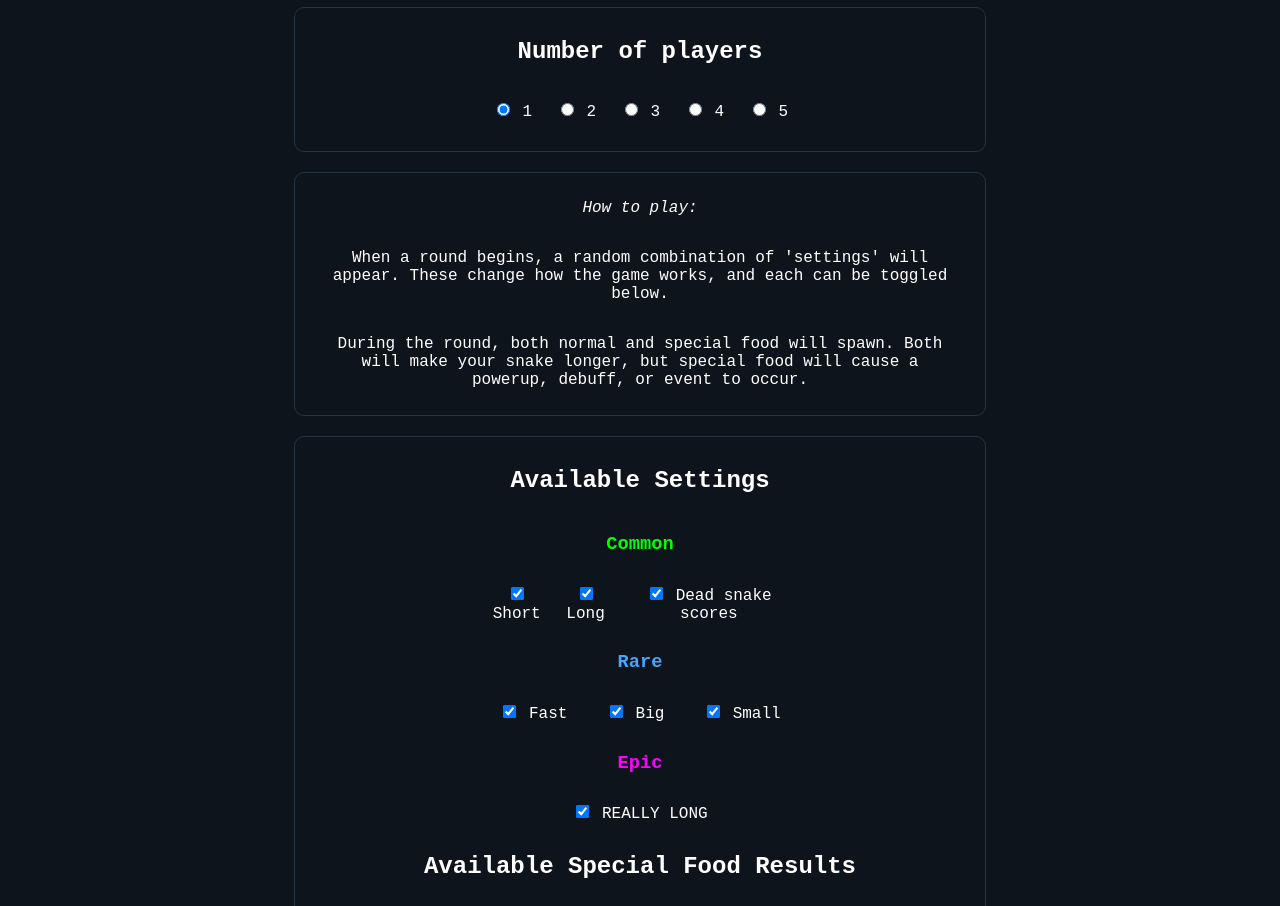
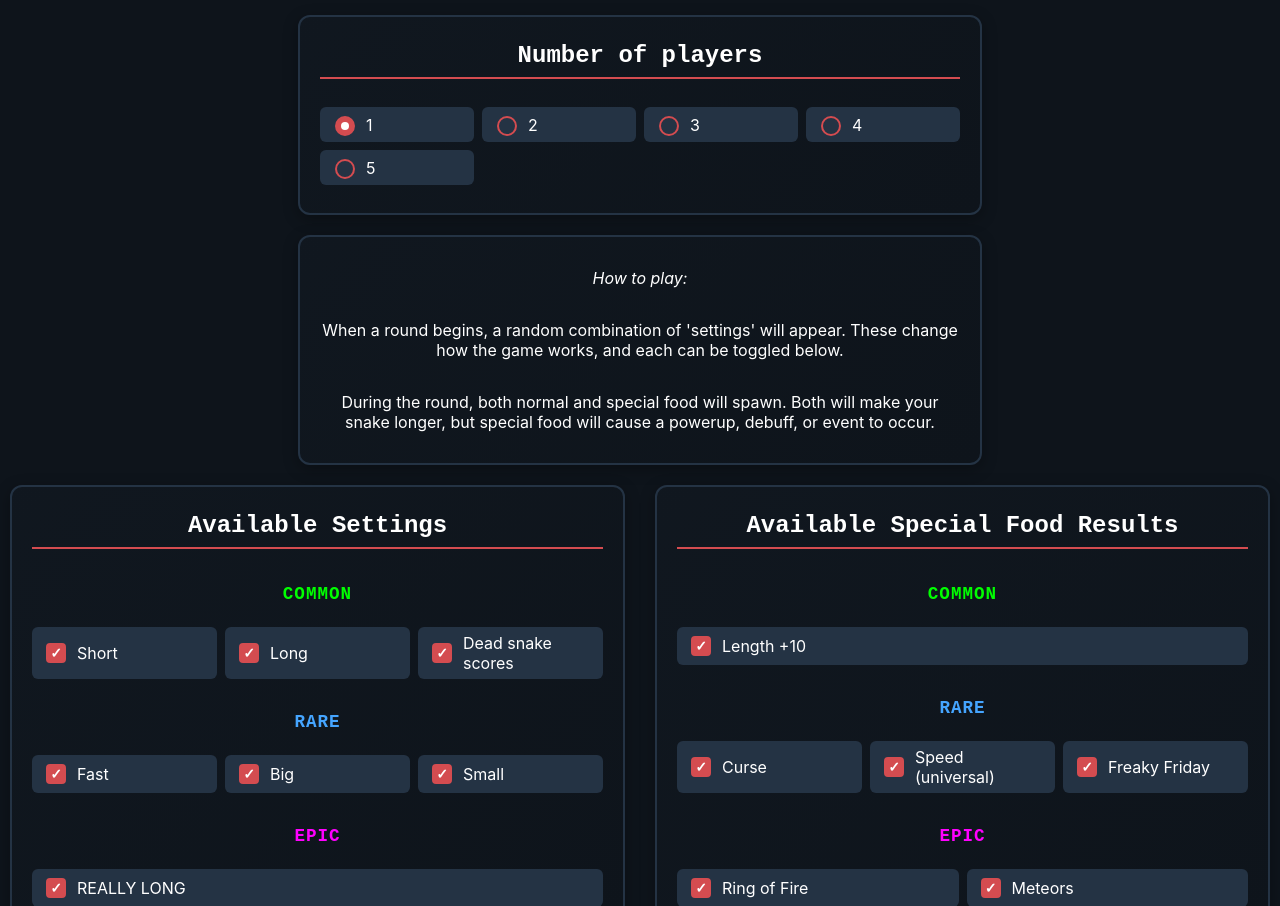
Before and after one commit to michaelevy/bad-snake, a website built with Vite: page index.html in a window 1280 px wide. Shown: the part 148-1054 px from the top of the page. Built offline with nearby package versions, Linux system fonts and the light colour scheme.

Commit message:
freaky friday

```diff
--- a/index.html
+++ b/index.html
@@ -18,26 +18,26 @@
   <div class="box">
     <h2>Number of players</h2>
     <fieldset class="settings">
-      <div class="checkbox">
+      <label class="checkbox">
         <input type="radio" id="1" name="players" checked>
-        <label for="one">1</label>
-      </div>
-      <div class="checkbox">
+        <span>1</span>
+      </label>
+      <label class="checkbox">
         <input type="radio" id="2" name="players">
-        <label for="two">2</label>
-      </div>
-      <div class="checkbox">
+        <span>2</span>
+      </label>
+      <label class="checkbox">
         <input type="radio" id="3" name="players">
-        <label for="three">3</label>
-      </div>
-      <div class="checkbox">
+        <span>3</span>
+      </label>
+      <label class="checkbox">
         <input type="radio" id="4" name="players">
-        <label for="four">4</label>
-      </div>
-      <div class="checkbox">
+        <span>4</span>
+      </label>
+      <label class="checkbox">
         <input type="radio" id="5" name="players">
-        <label for="five">5</label>
-      </div>
+        <span>5</span>
+      </label>
     </fieldset>
   </div>
   <div class="box">
@@ -47,77 +47,83 @@
     <p>During the round, both normal and special food will spawn. Both will make your snake longer, but special food
       will cause a powerup, debuff, or event to occur.</p>
   </div>
-  <div class="box">
-
+  <div class="settings-container">
+  <div class="box settings-box">
     <h2>Available Settings</h2>
     <h3 class="common">Common</h3>
     <div class="settings">
-      <div class="checkbox">
+      <label class="checkbox">
         <input class="setting" type="checkbox" id="SHORT" name="short" checked>
-        <label for="short">Short</label><br>
-      </div>
-      <div class="checkbox">
+        <span>Short</span>
+      </label>
+      <label class="checkbox">
         <input class="setting" type="checkbox" id="LONG" name="long" checked>
-        <label for="long">Long</label><br>
-      </div>
-      <div class="checkbox">
+        <span>Long</span>
+      </label>
+      <label class="checkbox">
         <input class="setting" type="checkbox" id="DEAD_SCORE" name="dead-score" checked>
-        <label for="dead-score">Dead snake scores</label><br>
-      </div>
+        <span>Dead snake scores</span>
+      </label>
     </div>
     <h3 class="rare">Rare</h3>
     <div class="settings">
-      <div class="checkbox">
+      <label class="checkbox">
         <input class="setting" type="checkbox" id="FAST" name="fast" checked>
-        <label for="fast">Fast</label><br>
-      </div>
-      <div class="checkbox">
+        <span>Fast</span>
+      </label>
+      <label class="checkbox">
         <input class="setting" type="checkbox" id="BIG" name="big" checked>
-        <label for="big">Big</label><br>
-      </div>
-      <div class="checkbox">
+        <span>Big</span>
+      </label>
+      <label class="checkbox">
         <input class="setting" type="checkbox" id="SMALL" name="small" checked>
-        <label for="small">Small</label><br>
-      </div>
+        <span>Small</span>
+      </label>
     </div>
       <h3 class="epic">Epic</h3>
     <div class="settings">
-
-      <div class="checkbox">
+      <label class="checkbox">
         <input class="setting" type="checkbox" id="REALLY_LONG" name="really-long" checked>
-        <label for="really-long">REALLY LONG</label>
-      </div>
+        <span>REALLY LONG</span>
+      </label>
     </div>
+  </div>
+  <div class="box settings-box">
     <h2>Available Special Food Results</h2>
     <h3 class="common">Common</h3>
-    <div class = "settings">
-      <div class="checkbox">
+    <div class="settings">
+      <label class="checkbox">
         <input class="event" type="checkbox" id="LENGTH" name="length" checked>
-        <label for="length">Length +10</label><br>
-      </div>
+        <span>Length +10</span>
+      </label>
     </div>
     <h3 class="rare">Rare</h3>
     <div class="settings">
-      <div class="checkbox">
+      <label class="checkbox">
         <input class="event" type="checkbox" id="CURSE" name="cursed" checked>
-        <label for="cursed">Curse</label><br>
-      </div>
-      <div class="checkbox">
+        <span>Curse</span>
+      </label>
+      <label class="checkbox">
         <input class="event" type="checkbox" id="SPEED" name="speed" checked>
-        <label for="speed">Speed (universal)</label><br>
-      </div>
+        <span>Speed (universal)</span>
+      </label>
+      <label class="checkbox">
+        <input class="event" type="checkbox" id="FREAKY_FRIDAY" name="freaky-friday" checked>
+        <span>Freaky Friday</span>
+      </label>
     </div>
     <h3 class="epic">Epic</h3>
     <div class="settings">
-      <div class="checkbox">
+      <label class="checkbox">
         <input class="event" type="checkbox" id="RING_OF_FIRE" name="ring-of-fire" checked>
-        <label for="ring-of-fire">Ring of Fire</label><br>
-      </div>
-      <div class="checkbox">
+        <span>Ring of Fire</span>
+      </label>
+      <label class="checkbox">
         <input class="event" type="checkbox" id="METEORS" name="meteors" checked>
-        <label for="meteors">Meteors</label><br>
-      </div>
+        <span>Meteors</span>
+      </label>
     </div>
+  </div>
   </div>
   <button id="begin" class="glass-button">BEGIN</button>
 
--- a/src/components/Settings.ts
+++ b/src/components/Settings.ts
@@ -86,8 +86,16 @@ export function getSettingRarity(setting: SettingsType) {
 }
 
 export function getEventResult(enabledEvents: SnakeEventType[]): SnakeEventType{
-    let rarity: Rarity = Math.random() < 0.4 ? Rarity.COMMON : Math.random() < (2/3) ? Rarity.RARE : Rarity.EPIC;
-    return chooseSingle(enabledEvents.filter(event => getEventRarity(event) == rarity)) as SnakeEventType;
+    // Build a weighted list based on rarity
+    let weightedEvents: SnakeEventType[] = [];
+    enabledEvents.forEach(event => {
+        let rarity = getEventRarity(event);
+        let weight = rarity === Rarity.COMMON ? 4 : rarity === Rarity.RARE ? 2 : 1; // Common 4x, Rare 2x, Epic 1x
+        for (let i = 0; i < weight; i++) {
+            weightedEvents.push(event);
+        }
+    });
+    return chooseSingle(weightedEvents) as SnakeEventType;
 }
 
 
--- a/src/components/SnakeEvent.ts
+++ b/src/components/SnakeEvent.ts
@@ -30,11 +30,13 @@ export enum SnakeEventType {
     LENGTH = 'LENGTH',
     RING_OF_FIRE = 'RING OF FIRE',
     METEORS = 'METEORS',
+    FREAKY_FRIDAY = 'FREAKY FRIDAY',
 }
 
 let eventRarity = {
     [SnakeEventType.CURSE]: Rarity.RARE,
     [SnakeEventType.SPEED]: Rarity.RARE,
+    [SnakeEventType.FREAKY_FRIDAY]: Rarity.RARE,
     [SnakeEventType.LENGTH]: Rarity.COMMON,
     [SnakeEventType.SNAKED]: Rarity.NEVER,
     [SnakeEventType.WALL]: Rarity.NEVER,
--- a/src/main.ts
+++ b/src/main.ts
@@ -59,8 +59,11 @@ let fpsInterval = 1000 / settings.fps;
 let canvas: HTMLCanvasElement;
 let events: SnakeEvent[] = []
 
+let allSnakes: Snake[] = [];
+
 export function addEvent(event: SnakeEvent) {
     events.push(event);
+    console.log(`addEvent called with type: ${event.type}, checking against FREAKY_FRIDAY: ${SnakeEventType.FREAKY_FRIDAY}`);
     if (event.type == SnakeEventType.SPEED) {
         settings.fps = settings.fps + 5
         fpsInterval = 1000 / settings.fps;
@@ -75,8 +78,47 @@ export function addEvent(event: SnakeEvent) {
             frame: event.frame,
             type: Status.METEORS
         }
+    } else if (event.type == SnakeEventType.FREAKY_FRIDAY){
+        console.log('Triggering FREAKY_FRIDAY swap');
+        swapSnakeBodies();
     }
     console.log(`Event added: ${event.colour} ${event.type} at frame ${event.frame}`);
+}
+
+function swapSnakeBodies() {
+    const aliveSnakes = allSnakes.filter(snake => !snake.dead);
+    console.log(`FREAKY FRIDAY! Swapping ${aliveSnakes.length} snakes`);
+    if (aliveSnakes.length < 2) {
+        console.log('Not enough snakes to swap');
+        return;
+    }
+
+    const snakeData = aliveSnakes.map(snake => ({
+        body: snake.body.map(pos => [...pos]),
+        length: snake.length,
+        x: snake.x,
+        y: snake.y,
+        direction: snake.direction,
+        prevDirection: snake.prevDirection,
+        curses: [...snake.curses]
+    }));
+
+    console.log('Before swap:', aliveSnakes.map(s => `(${s.x},${s.y})`));
+
+    for (let i = 0; i < aliveSnakes.length; i++) {
+        const nextIndex = (i + 1) % aliveSnakes.length;
+        const nextData = snakeData[nextIndex];
+
+        aliveSnakes[i].body = nextData.body;
+        aliveSnakes[i].length = nextData.length;
+        aliveSnakes[i].x = nextData.x;
+        aliveSnakes[i].y = nextData.y;
+        aliveSnakes[i].direction = nextData.direction;
+        aliveSnakes[i].prevDirection = nextData.prevDirection;
+        aliveSnakes[i].curses = nextData.curses;
+    }
+
+    console.log('After swap:', aliveSnakes.map(s => `(${s.x},${s.y})`));
 }
 
 function handleResize() {
@@ -106,6 +148,7 @@ export function init(playerNum: number, enabledSettings:string[], enabledEvents:
 
     let snakes: Snake[] = []
     createSnakes(snakeNum, snakes);
+    allSnakes = snakes;
 
     addEventListener("keydown", (e) => {
         if (!started) {
--- a/src/style.css
+++ b/src/style.css
@@ -13,56 +13,102 @@ body {
   padding: 0;
   margin: 0;
   height: 100dvh;
+  font-family: -apple-system, BlinkMacSystemFont, 'Segoe UI', 'Roboto', 'Oxygen', 'Ubuntu', 'Cantarell', sans-serif;
 }
 
 main {
-  font-family: 'FiraCode','Courier New', Courier, monospace;
   color: var(--secondary);
   display: flex;
   flex-direction: column;
   justify-content: flex-start;
   align-items: center;
-  height: min-content
+  height: min-content;
+  width: 100%;
+  max-width: 1400px;
+  margin: 0 auto;
 }
 
-h1, p{
+h1, h2, h3{
   font-family: 'FiraCode','Courier New', Courier, monospace;
 }
 
 h1{
   color: var(--accent);
   padding: 10px;
+  font-size: 3rem;
+  margin-bottom: 5px;
+}
+
+h2 {
+  color: var(--secondary);
+  margin-top: 10px;
+  margin-bottom: 15px;
+  font-size: 1.5rem;
+  border-bottom: 2px solid var(--accent);
+  padding-bottom: 8px;
+  width: 100%;
+}
+
+h3 {
+    margin-top: 20px;
+    margin-bottom: 10px;
+    font-size: 1.1rem;
+  text-transform: uppercase;
+  letter-spacing: 1px;
 }
 
 sub{
-  padding-bottom: 30px;
-
+  padding-bottom: 25px;
+  font-size: 0.9rem;
 }
 
 .settings{
-  display: flex;
-  flex-direction: row;
-  justify-content: space-around;
-  align-items: center;
-  width: 50%;
+  display: grid;
+  grid-template-columns: repeat(auto-fit, minmax(150px, 1fr));
+  gap: 8px;
+  width: 100%;
   border: none;
-  margin: 10px;
+  margin: 8px 0;
+  padding: 5px;
 }
 
 .box{
-  border-radius: 10px;
-  border: 1px solid var(--background-light);
-  padding-top: 10px;
-  padding-bottom: 10px;
-  padding-left: 25px;
-  padding-right: 25px;
+  border-radius: 12px;
+  border: 2px solid var(--background-light);
+  background: linear-gradient(135deg, rgba(36, 51, 68, 0.1), rgba(14, 20, 27, 0.3));
+  padding: 15px 20px;
   width: 50%;
+  max-width: 700px;
   display: flex;
   align-items: center;
   justify-content: center;
   flex-direction: column;
   text-align: center;
   margin: 10px;
+  box-shadow: 0 4px 15px rgba(0, 0, 0, 0.3);
+}
+
+.settings-container {
+  display: flex;
+  flex-direction: column;
+  gap: 10px;
+  width: 100%;
+  align-items: center;
+}
+
+@media (min-width: 1200px) {
+  .settings-container {
+    flex-direction: row;
+    align-items: flex-start;
+    justify-content: center;
+    max-width: 1400px;
+  }
+
+  .settings-box {
+    flex: 1;
+    max-width: 600px;
+    width: auto;
+  }
 }
 
 .common{
@@ -75,6 +121,74 @@ sub{
 
 .epic{
   color: #ff00ff;
+}
+
+.checkbox {
+  display: flex;
+  align-items: center;
+  gap: 8px;
+  padding: 6px 10px;
+  background: var(--background-light);
+  border-radius: 6px;
+  transition: all 0.05s ease;
+  cursor: pointer;
+}
+
+.checkbox:hover {
+  background: rgba(36, 51, 68, 0.6);
+  transform: translateX(3px);
+}
+
+.checkbox input[type="checkbox"],
+.checkbox input[type="radio"] {
+  appearance: none;
+  width: 20px;
+  height: 20px;
+  border: 2px solid var(--accent);
+  border-radius: 4px;
+  cursor: pointer;
+  position: relative;
+  transition: all 0.05s ease;
+}
+
+.checkbox input[type="radio"] {
+  border-radius: 50%;
+}
+
+.checkbox input[type="checkbox"]:checked,
+.checkbox input[type="radio"]:checked {
+  background: var(--accent);
+  border-color: var(--accent);
+}
+
+.checkbox input[type="checkbox"]:checked::after {
+  content: '✓';
+  position: absolute;
+  top: 50%;
+  left: 50%;
+  transform: translate(-50%, -50%);
+  color: white;
+  font-size: 14px;
+  font-weight: bold;
+}
+
+.checkbox input[type="radio"]:checked::after {
+  content: '';
+  position: absolute;
+  top: 50%;
+  left: 50%;
+  transform: translate(-50%, -50%);
+  width: 8px;
+  height: 8px;
+  background: white;
+  border-radius: 50%;
+}
+
+.checkbox span {
+  cursor: pointer;
+  user-select: none;
+  flex: 1;
+  text-align: left;
 }
 
 #title-sliders {
```
Also changed, not shown: src/snake.ts (+7 -1 lines).
